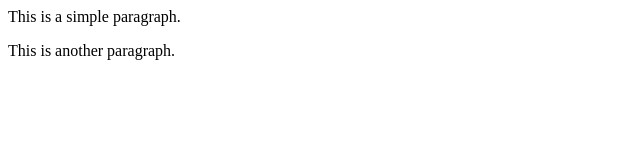
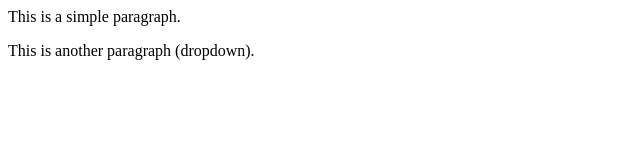
Before and after one commit to ashwini-waghmare/localrepo, a plain HTML site: page index.html in a window 1280 px wide. Shown: the full height of the page, 0-640 px from the left. Drawn offline with Linux system fonts and the light colour scheme.

```diff
--- a/index.html
+++ b/index.html
@@ -1,2 +1,2 @@
 <p>This is a simple paragraph.</p>
-<p>This is another paragraph.</p>
+<p>This is another paragraph (dropdown).</p>
```
